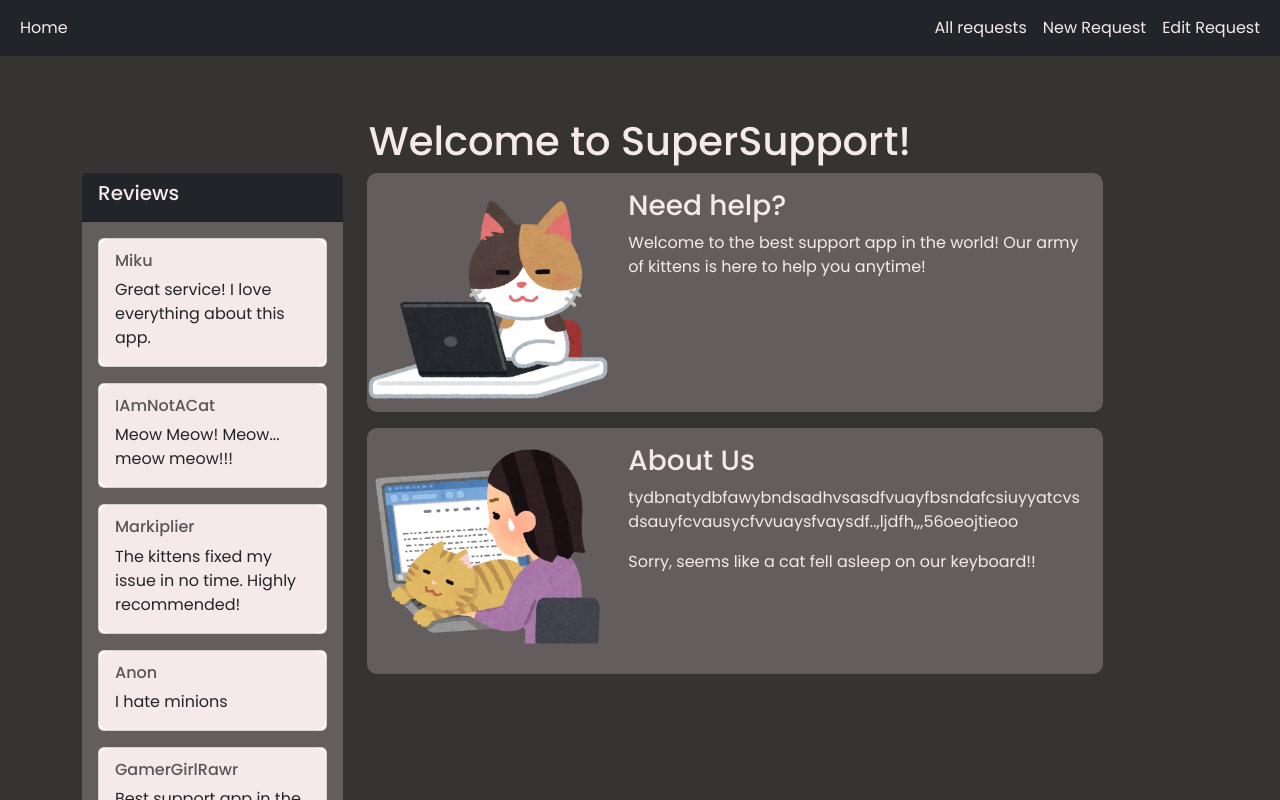
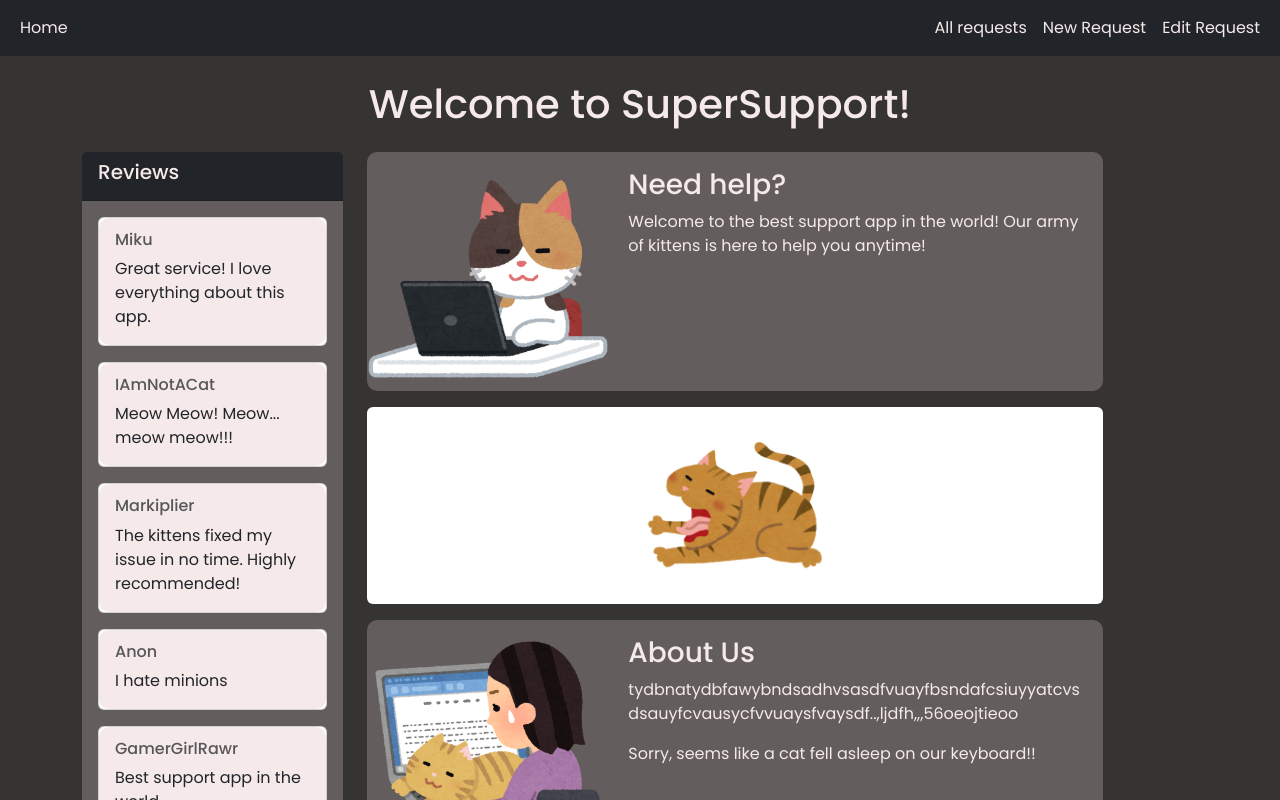
Before and after one commit to begoblanco/SupportAppFrontend, a Vue app: page / in a window 1280 px wide. Shown: the top 800 px of the page. Built offline with nearby package versions, Linux system fonts and the light colour scheme.

Commit message:
added a cute cat card

```diff
--- a/src/components/Welcome.vue
+++ b/src/components/Welcome.vue
@@ -1,6 +1,7 @@
 <template>
-  <div class="container">
-    <div class="row">
+  <div class="container mt-4">
+    <h1>Welcome to SuperSupport!</h1>
+    <div class="row mt-4">
       <!-- review card -->
       <div class="col-lg-3 mb-3">
         <div id="cardreview" class="card no-border">
@@ -35,6 +36,18 @@
             </div>
           </div>
         </div>
+
+         <!-- cat card 3 -->
+         <div id="card3" class="card mb-3 no-border">
+              <div class="card-body text-center" >
+                <img
+                  src="./images/akubi_cat.png"
+                  class="img-fluid"
+                  alt="cat"
+                  style="max-height: 165px;"
+                />
+              </div>
+            </div>
 
         <!-- cat card 2 -->
         <div id="card2" class="card mb-3 no-border">
@@ -80,7 +93,12 @@ const comments = ref([
 ]);
 </script>
 
-<style scoped>
+<style lang="scss" scoped>
+
+h1{
+  text-align: center;
+  color: #f6e9e9;
+ }
 
 #card1, #card2, #cardreview{
   background-color: #635d5d;
--- a/src/views/HomeView.vue
+++ b/src/views/HomeView.vue
@@ -5,15 +5,15 @@ import Welcome from '../components/Welcome.vue';
 <template>
 
   <main>
-    <h1>Welcome to SuperSupport!</h1>
+    <!-- <h1>Welcome to SuperSupport!</h1> -->
     <Welcome />
   </main>
 </template>
 
 <style lang="scss">
- h1{
-  text-align: center;
-  margin-top: 5%;
-  color: #f6e9e9;
- }
+//  h1{
+//   text-align: center;
+//   margin-top: 5%;
+//   color: #f6e9e9;
+//  }
 </style>
```
Also changed, not shown: src/components/images/akubi_cat.png (added).
